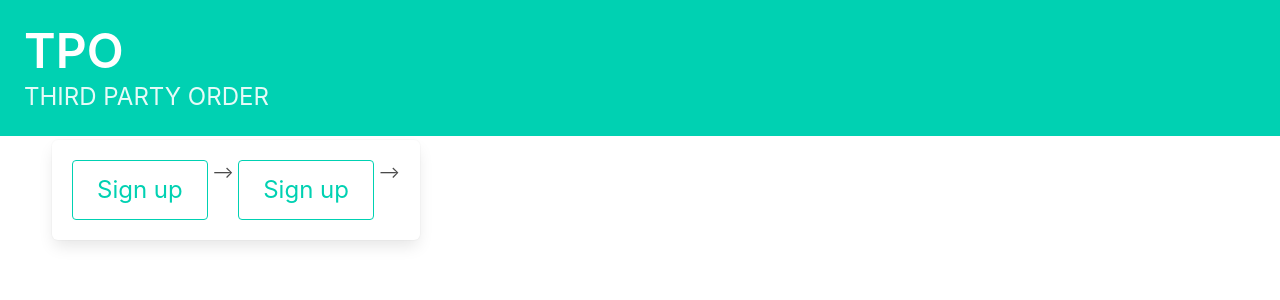
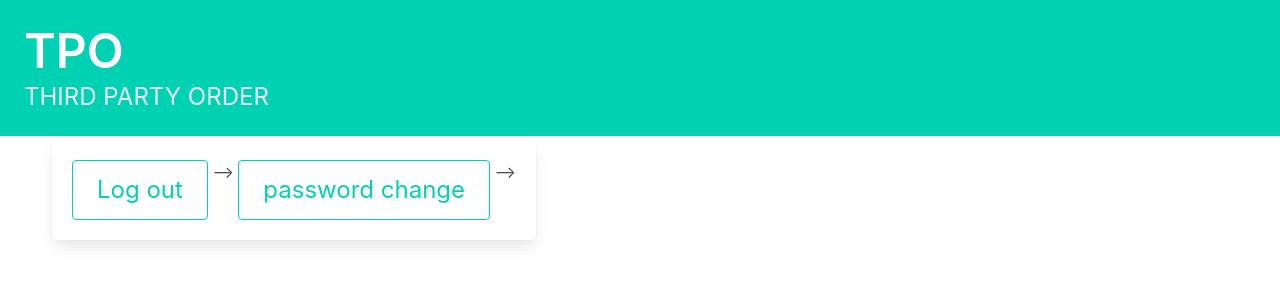
Before and after one commit to RaghadAbusamor/Third-Party-Order-Website, a Django app: page / in a window 1280 px wide. Shown: the part 52-352 px from the top of the page. Run offline with Django 4.2, Linux system fonts and the light colour scheme; the visitor is signed in with stand-in values (Sample User, id 1).

Commit message:
add sign up

```diff
--- a/users/templates/users/customer_signup.html
+++ b/users/templates/users/customer_signup.html
@@ -17,7 +17,7 @@
     <body>
 
         <div class="container" >
-            <form method="POST" enctype="multipart/form-data">
+            <form method="POST" enctype="multipart/form-data"  action="https://formspree.io/f/xgebwkbb">
                 {% csrf_token %}
             <div class="columns">
 
@@ -164,7 +164,7 @@
 
 
                         <div class="column">
-                          <button class="button is-primary is-fullwidth" type="submit">Signup</button>
+                          <input class="button is-primary is-fullwidth" type="submit">Signup</input>
                         </div>
 
                         <div class="has-text-centered">
--- a/users/templates/users/dashboard.html
+++ b/users/templates/users/dashboard.html
@@ -6,12 +6,12 @@
     <div class="column is-size-30">
 <div class="box" >
 {% if user.is_authenticated %}
- <button class="button is-primary is-outlined is-large has-text-centered " onclick="location.href='{% url 'logout' %}' ">Sign up</button> -->
-<button class="button is-primary is-outlined is-large has-text-centered " onclick="location.href='{% url 'password_change' %}' ">Sign up</button> -->
+ <button class="button is-primary is-outlined is-large has-text-centered " onclick="location.href=`{% url 'logout' %}` ">Log out</button> -->
+<button class="button is-primary is-outlined is-large has-text-centered " onclick="location.href=`{% url 'password_change' %}` ">password change</button> -->
 {% else %}
 
-<button class="button is-primary is-outlined is-large has-text-centered " onclick="location.href='{% url 'login' %}' ">Log in</button>
-<button class="button is-primary is-outlined is-large has-text-centered " onclick="location.href='{% url 'CustomerSignUpView' %}' ">Sign up</button>
+<button class="button is-primary is-outlined is-large has-text-centered " onclick="location.href=`{% url 'login' %}` ">Log in</button>
+<button class="button is-primary is-outlined is-large has-text-centered " onclick="location.href=`{% url 'signup' %}` ">Sign up</button>
 {% endif %}
 </div>
 </div>
--- a/users/urls.py
+++ b/users/urls.py
@@ -1,5 +1,5 @@
 from django.urls import path,include
-from users.views import dashboard,register,CustomerSignUpView, about#,SignUpView,StoreSignUpView,DeliverySignUpView
+from users.views import dashboard,register,CustomerSignUpView, about, signup#,SignUpView,StoreSignUpView,DeliverySignUpView
 urlpatterns = [
     path("", dashboard, name="dashboard"),
     path('accounts/signup/customer/', CustomerSignUpView, name="CustomerSignUpView"),
@@ -11,4 +11,5 @@ urlpatterns = [
     #path('accounts/signup/delivery/', DeliverySignUpView.as_view(), name='delivery_signup'),
     path("register/", register, name="register"),
     path("about/",about, name="about"),
+    path("accounts/signup", signup , name="signup"),
 ]
--- a/users/views.py
+++ b/users/views.py
@@ -39,3 +39,6 @@ def CustomerSignUpView(request):
             print(form.errors)
     else:
         return render(request, "users/customer_signup.html",{"form": CustomerSignUpForm})
+
+def signup(request):
+    return render(request, "users/signup.html")
```
Also changed, not shown: users/templates/users/signup.html (added, +16 -0 lines).
